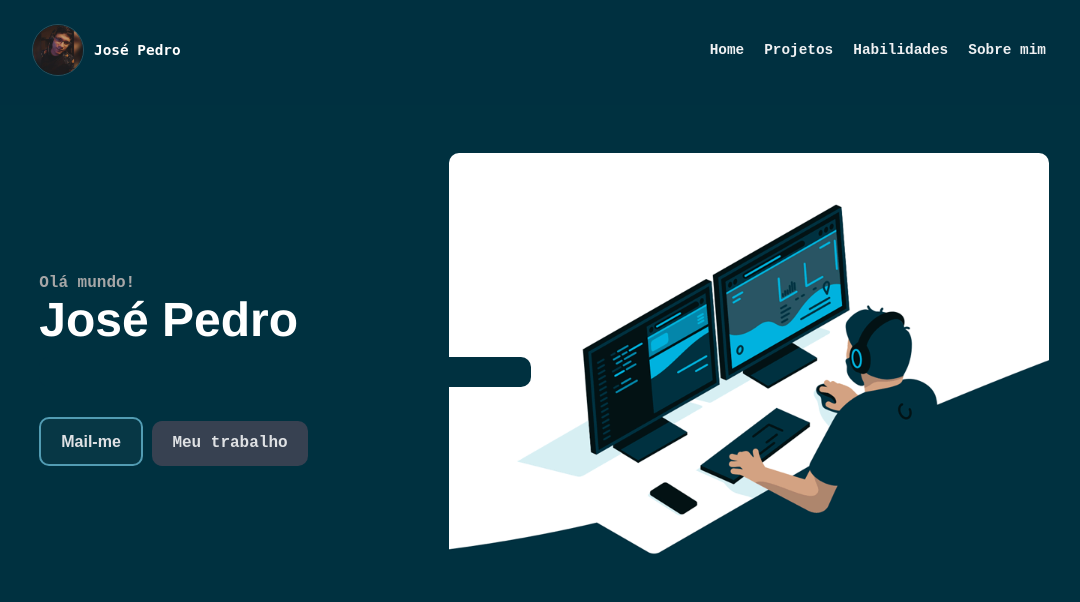
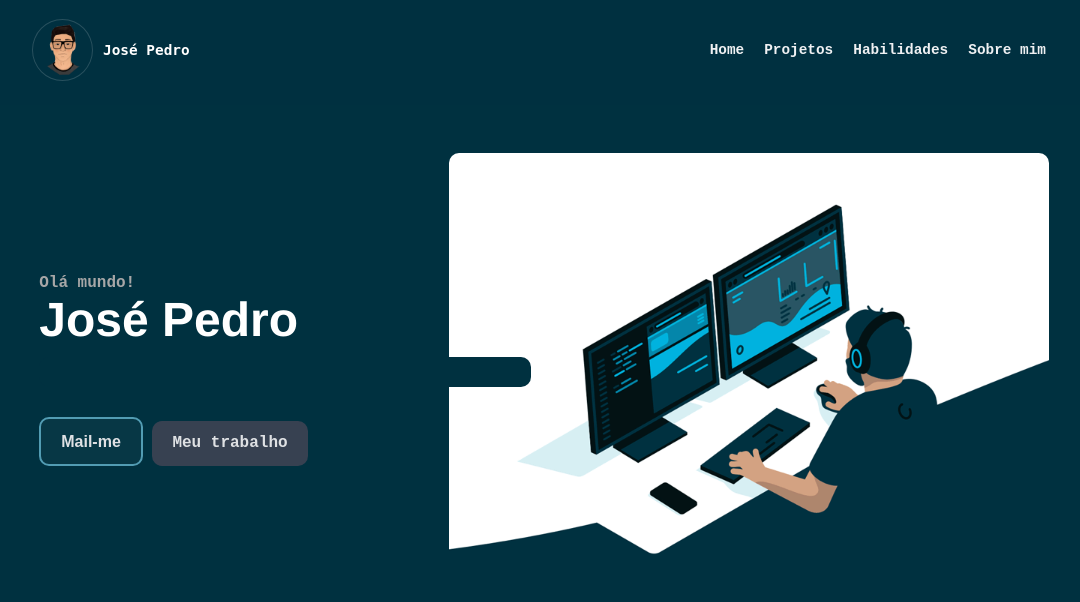
Before and after one commit to oopaze/Portifolio, a Django app: page / in a window 1280 px wide. Shown: the top 602 px of the page, without its empty margins (96-1176 px from the left). Run offline with Django 3.2, Linux system fonts and the light colour scheme; data that the repository does not hold is empty.

Commit message:
feat: adicionando meu desenho a foto do header

```diff
--- a/app/static/css/header.css
+++ b/app/static/css/header.css
@@ -26,8 +26,9 @@
 
 #header .nav-photo img {
     margin-right: 10px;
-    height: 50px;
-    width: 50px;
+    padding-left: 4px;
+    height: 60px;
+    width: 55px;
 
     border-radius: 50%;
     border: 1px solid rgba(255, 255, 255, 0.158);
--- a/app/templates/blocks/header.html
+++ b/app/templates/blocks/header.html
@@ -1,7 +1,7 @@
 {% load static %}
 
 <a href="#" class="nav-photo">
-    <img src="{% static 'images/eu.jpg' %}" alt="">
+    <img src="{% static 'images/eu_desenhado.png' %}" alt="">
     <h3> José Pedro </h3>
 </a>
 
```
Also changed, not shown: app/static/images/eu desenhado.jpg (added), app/static/images/eu_desenhado.png (added), 3 other files.
